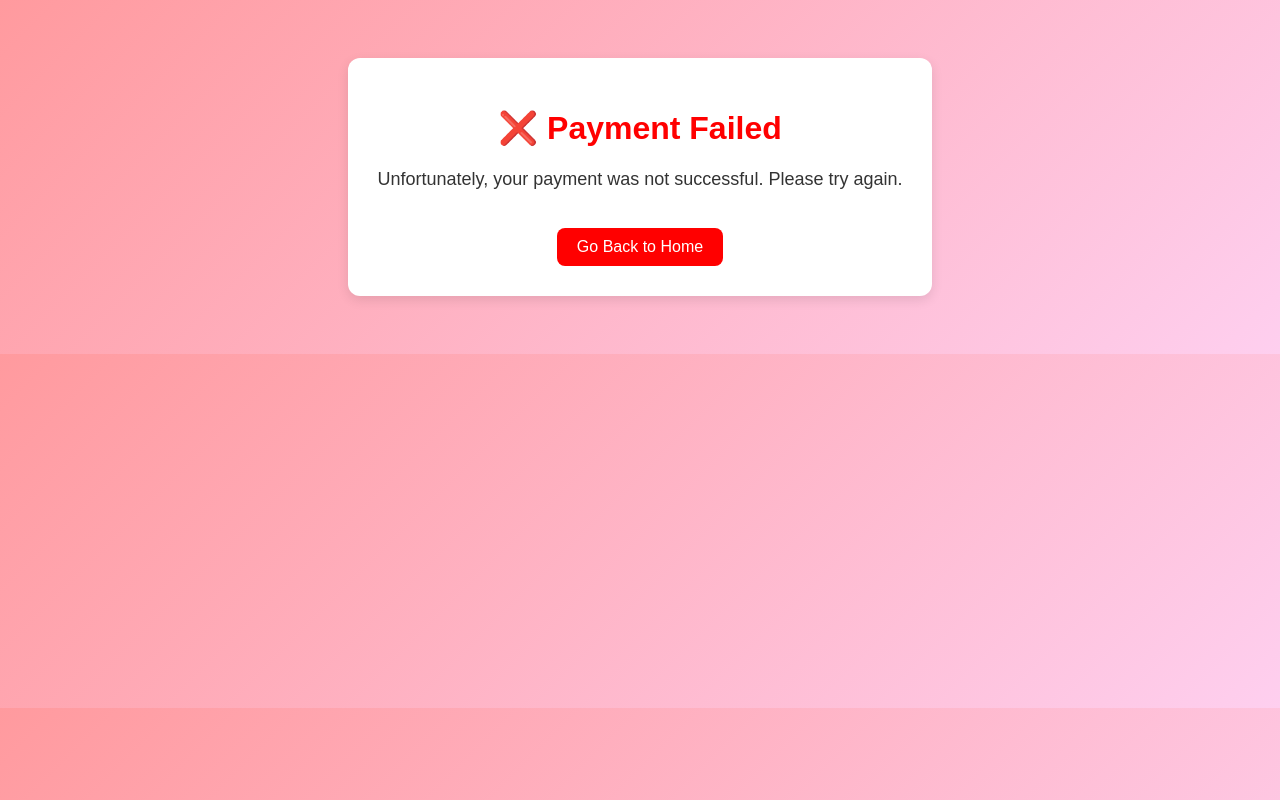
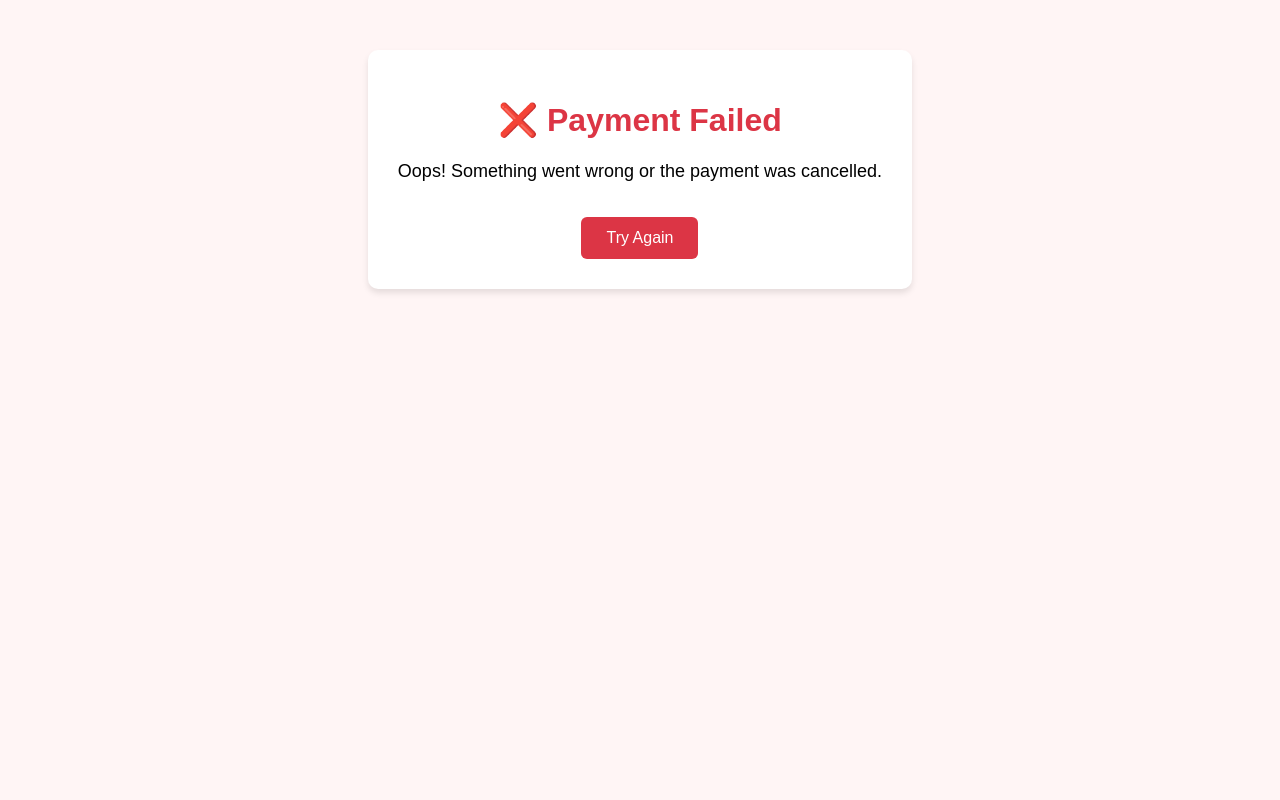
Before and after one commit to TrustlyApp959/Trustly, a plain HTML site: page failure.html in a window 1280 px wide. Drawn offline with Linux system fonts and the light colour scheme.

Commit message:
Update failure.html

```diff
--- a/failure.html
+++ b/failure.html
@@ -7,43 +7,41 @@
   <style>
     body {
       font-family: Arial, sans-serif;
-      background: linear-gradient(135deg, #ff9a9e, #fecfef);
       text-align: center;
+      background-color: #fff5f5;
+      margin: 0;
       padding: 50px;
     }
-    .box {
+    .container {
       background: #fff;
       padding: 30px;
-      border-radius: 12px;
+      border-radius: 10px;
       display: inline-block;
-      box-shadow: 0 4px 12px rgba(0,0,0,0.1);
+      box-shadow: 0 4px 6px rgba(0,0,0,0.1);
     }
     h1 {
-      color: red;
+      color: #dc3545;
     }
     p {
-      color: #333;
+      margin: 15px 0;
       font-size: 18px;
     }
-    a {
+    .btn {
       display: inline-block;
       margin-top: 20px;
-      padding: 10px 20px;
-      background: red;
-      color: #fff;
+      padding: 12px 25px;
+      background: #dc3545;
+      color: white;
       text-decoration: none;
-      border-radius: 8px;
-    }
-    a:hover {
-      background: darkred;
+      border-radius: 6px;
     }
   </style>
 </head>
 <body>
-  <div class="box">
+  <div class="container">
     <h1>❌ Payment Failed</h1>
-    <p>Unfortunately, your payment was not successful. Please try again.</p>
-    <a href="index.html">Go Back to Home</a>
+    <p>Oops! Something went wrong or the payment was cancelled.</p>
+    <a href="index.html" class="btn">Try Again</a>
   </div>
 </body>
 </html>
```
